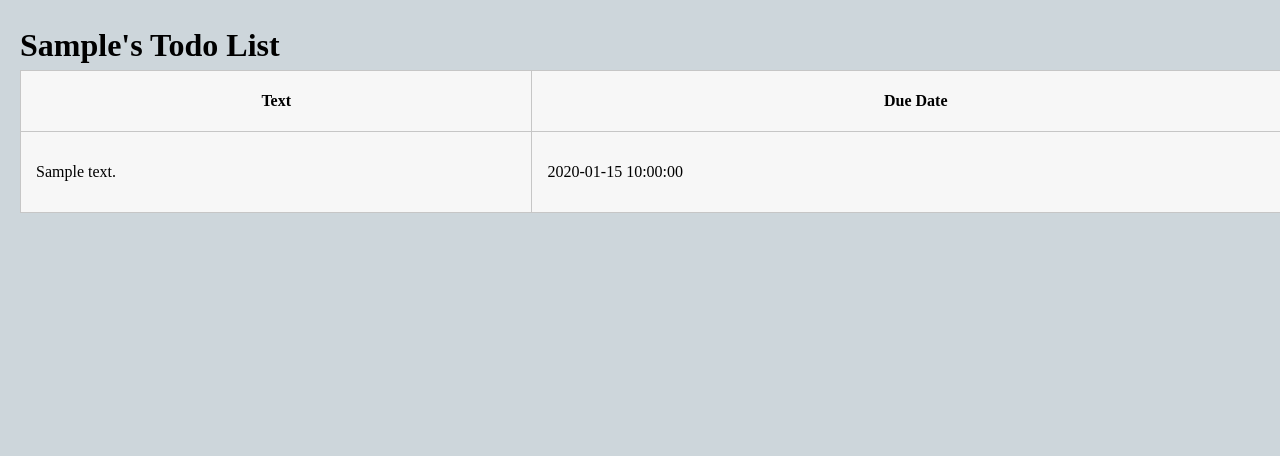
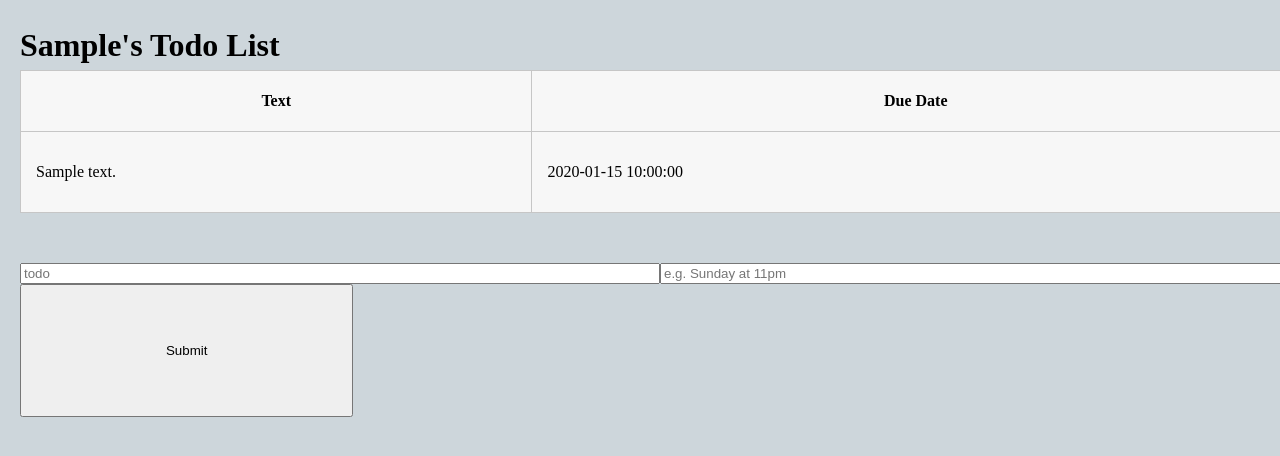
Before and after one commit to bryangarcia831/todo-list-python, a Flask app: template FlaskApp/templates/main-page.html in a window 1280 px wide. Shown: the part 60-516 px from the top of the page. Run offline with Flask 2, Linux system fonts and the light colour scheme; the template is opened without the code that fills it: most values are stand-ins (such as "Sample title", 1, 10 or a date in 2020); parts of the project's set-up code (start-up, migrations or seed data) failed here and were passed over.

Commit message:
added initial adding with natural language processing

```diff
--- a/FlaskApp/app.py
+++ b/FlaskApp/app.py
@@ -1,9 +1,11 @@
 import datetime
-
 import os
 from flask import Flask, render_template, request, redirect, url_for, session
 from flask_sqlalchemy import SQLAlchemy
 from flask_navigation import Navigation
+from recurrent import RecurringEvent
+from wtforms import Form, StringField, validators
+
 from ConfigParser import SafeConfigParser, NoSectionError
 from passlib.hash import sha256_crypt
 
@@ -19,6 +21,7 @@ nav.Bar('top', [
 
 # dialect+driver://username:password@host:port/database
 try:
+    """Parse the properties and use SQL Alchemy to connect to DB"""
     parser = SafeConfigParser()
     parser.read('../properties.ini')
 
@@ -36,6 +39,7 @@ db = SQLAlchemy(app)
 
 
 class User(db.Model):
+    """Object mapping of users"""
     id = db.Column(db.Integer, primary_key=True)
     firstName = db.Column(db.String(52), nullable=False)
     lastName = db.Column(db.String(52), nullable=False)
@@ -44,33 +48,24 @@ class User(db.Model):
 
 
 class Todo(db.Model):
+    """Object mapping of todos"""
     id = db.Column(db.Integer, primary_key=True)
     dueDate = db.Column(db.TIMESTAMP, nullable=False)
     createdAt = db.Column(db.TIMESTAMP, nullable=False)
     createdBy = db.Column(db.Integer, db.ForeignKey('user.id'), nullable=False)
     text = db.Column(db.Text, nullable=True)
 
-
-@app.route("/")
-@app.route("/home")
-def home():
-    if not session.get('logged_in'):
-        return redirect(url_for('login'))
-    else:
-        cur_user = User.query.filter_by(email=session['email']).first()
-        todos = Todo.query.filter_by(createdBy=cur_user.id).all()
-        first_name = cur_user.firstName
-        if todos is not None:
-            f = '%B %d, %Y %I:%M %p'
-            for todo in todos:
-                todo.dueDateFormat = datetime.datetime.strftime(todo.dueDate, f)
-                todo.createdAtFormat = datetime.datetime.strftime(todo.createdAt, f)
-        return render_template(
-            'main-page.html', todos=todos, first_name=first_name)
+    def __init__(self, id, dueDate, createdAt, createdBy, text):
+        self.id = id
+        self.dueDate = dueDate
+        self.createdAt = createdAt
+        self.createdBy = createdBy
+        self.text = text
 
 
 @app.route('/login', methods=['GET', 'POST'])
 def login():
+    """Login route for users"""
     error = None
     if request.method == 'POST':
         email = request.form['email']
@@ -86,6 +81,46 @@ def login():
     return render_template('login.html', error=error)
 
 
+@app.route('/', methods=['POST', 'GET'])
+@app.route('/home', methods=['POST', 'GET'])
+def home():
+    """Home page for user's todos"""
+    if not session.get('logged_in'):
+        return redirect(url_for('login'))
+    else:
+        cur_user = User.query.filter_by(email="bryangarcia831@gmail.com").first()
+        first_name = cur_user.firstName
+
+        if request.method == 'POST':
+            """Once a todo is added, we process and add it"""
+            text = request.form['text']
+            raw_due_time = request.form['duedate']
+
+            # Natural language processing of date
+            r = RecurringEvent(now_date=datetime.datetime.now())
+            datetime_due_time = r.parse(raw_due_time)
+
+            # Format the date for SQL to be happy
+            sql_time_format = '%Y-%m-%d %H:%M:%S'
+            created_at_time = datetime.datetime.strftime(datetime.datetime.now(), sql_time_format)
+            due_time = datetime.datetime.strftime(datetime_due_time, sql_time_format)
+
+            # Creating the todo for the add to db
+            new_todo = Todo(None, due_time, created_at_time, cur_user.id, text)
+            db.session.add(new_todo)
+            db.session.commit()
+
+        todos = Todo.query.filter_by(createdBy=cur_user.id).all()
+        if todos is not None:
+            f = '%B %d, %Y %I:%M %p'
+            for todo in todos:
+                todo.dueDateFormat = datetime.datetime.strftime(todo.dueDate, f)
+                todo.createdAtFormat = datetime.datetime.strftime(todo.createdAt, f)
+
+        return render_template(
+            'main-page.html', todos=todos, first_name=first_name)
+
+
 if __name__ == "__main__":
     app.secret_key = os.urandom(12)
     app.run()
--- /dev/null
+++ b/FlaskApp/templates/add-task.html
@@ -0,0 +1,9 @@
+<figure class="full-width">
+    <div class="inputbox-add-task" id="add-task">
+            <form method="POST" action="/">
+                <input name="text" placeholder="todo">
+                <input name="duedate" placeholder="e.g. Sunday at 11pm">
+                <input id ="todo-submit" type="submit" style="height:10em; width:25em">
+            </form>
+        </div>
+  </figure>
--- a/FlaskApp/templates/main-page.html
+++ b/FlaskApp/templates/main-page.html
@@ -16,4 +16,7 @@
     {% endfor %}
     </tbody>
 </table>
+<br>
+{% include 'add-task.html' %}
+
 {% endblock %}
--- a/static/css/website.css
+++ b/static/css/website.css
@@ -58,6 +58,10 @@ html, body {
     overflow-x: hidden;
 }
 
+.add-task div {
+    width: 100%;
+}
+
 .content {
     margin: 20px;
 }
@@ -66,16 +70,45 @@ html, body {
     text-align: right;
 }
 
+.full-width {
+  width: 100vw;
+  position: relative;
+  left: 50%;
+  right: 50%;
+  margin-left: -50vw;
+  margin-right: -50vw;
+}
+
+/*.inputbox-add-task {*/
+    /*padding: 0 5px 0 0;*/
+    /*overflow: hidden;*/
+    /*float:left;*/
+/*}*/
+
+.inputbox-add-task input {
+    width: 50%;
+    float:left;
+    -webkit-box-sizing: border-box;
+    -moz-box-sizing: border-box;
+    box-sizing: border-box;
+}
+
+
+/*ul {*/
+  /*list-style: none;*/
+  /*padding: 0;*/
+/*}*/
+
 /*.floatleft {*/
-    /*background-color: #333;*/
-    /*float: right;*/
+/*background-color: #333;*/
+/*float: right;*/
 /*}*/
 
 /*div.floatright {*/
-    /*background-color: #333;*/
-    /*float:right;*/
+/*background-color: #333;*/
+/*float:right;*/
 /*}*/
 
 * {
-  margin: 0;
+    margin: 0;
 }
```
